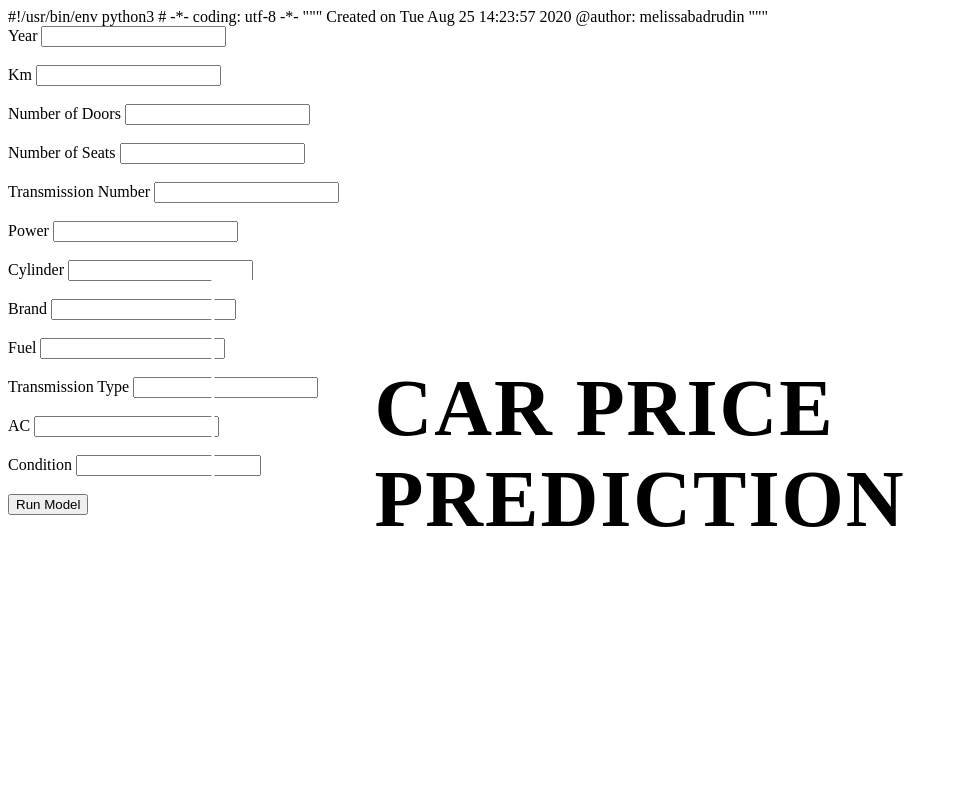
After one commit to melissabadrudin/Final_project, a Flask app: template Flask Class/templates/saved.html in a window 1280 px wide. The commit adds this page. Shown: the whole page, without its empty margins (0-958 px from the left). Run offline with Flask 2, Linux system fonts and the light colour scheme; the template is opened without the code that fills it, so the values that code supplies are empty; parts of the project's set-up code (start-up, migrations or seed data) failed here and were passed over.

Commit message:
commit front end finalized

```diff
--- /dev/null
+++ b/Flask Class/templates/saved.html
@@ -0,0 +1,86 @@
+#!/usr/bin/env python3
+# -*- coding: utf-8 -*-
+"""
+Created on Tue Aug 25 14:23:57 2020
+
+@author: melissabadrudin
+"""
+
+
+
+<!doctype html>
+<html lang="en">
+<head>
+  <meta charset="utf-8">
+  <title>Final Project</title>
+  <meta name="description" content="The HTML5 Herald">
+  <meta name="author" content="SitePoint">
+  <link rel="stylesheet" href="css/styles.css?v=1.0">
+</head>
+<body>
+
+
+	<div class = "content">
+		<h1> Car Price Prediction </h1>
+		<form action = "/" method="POST">
+			<label> Year</label>
+			<input type="text" name="parameter 1" id="parameter_1">
+			<br>
+			<br>
+			<label> Km</label>
+			<input type="text" name="parameter 2" id="parameter_2">
+			<br>
+			<br>
+			<label> Number of Doors</label>
+			<input type="text" name="parameter 3" id="parameter_3">
+			<br>
+			<br>
+			<label> Number of Seats</label>
+			<input type="text" name="parameter 4" id="parameter_4">
+			<br>
+			<br>
+			<label> Transmission Number</label>
+			<input type="text" name="parameter 5" id="parameter_5">
+			<br>
+			<br>
+			<label> Power</label>
+			<input type="text" name="parameter 6" id="parameter_6">
+			<br>
+			<br>
+			<label> Cylinder</label>
+			<input type="text" name="parameter 7" id="parameter_7">
+			<br>
+			<br>
+			<label> Brand</label>
+			<input type="text" name="parameter 8" id="parameter_8">
+			<br>
+			<br>
+			<label> Fuel</label>
+			<input type="text" name="parameter 9" id="parameter_9">
+			<br>
+			<br>
+			<label> Transmission Type</label>
+			<input type="text" name="parameter 10" id="parameter_10">
+			<br>
+			<br>
+			<label> AC</label>
+			<input type="text" name="parameter 11" id="parameter_11">
+			<br>
+			<br>
+			<label> Condition</label>
+			<input type="text" name="parameter 12" id="parameter_12">
+			<br>
+			<br>
+			<input type="submit" value="Run Model">
+		</form>
+
+	{% for prediction in predictions%}
+
+	<h2> The result of your prediction is {{prediction}} </h2>
+
+	{% endfor%}
+
+	</div>
+  <script src="js/scripts.js"></script>
+</body>
+</html>
--- /dev/null
+++ b/Flask Class/templates/styles.css
@@ -0,0 +1,59 @@
+@import "https://fonts.googleapis.com/css?family=Lato:100"
+
+*{
+    margin:0;
+    padding:0;
+    box-sizing: border-box;
+
+}
+
+html{
+    front - size: 10px;
+    font - family: "Lato", Arial, sans-serif;
+
+}
+
+section{
+    width:100%;
+    height:100vh;
+    color:#fff;
+    background: linear-gradient(-45deg,#EE7752,#E73C7E,#23A6D5,#23D5AB);
+    background-size: 400% 400%;
+    position: relative;
+    animation: change 10s ease-in-out infinite;
+
+}
+
+h1{
+    font-size: 5rem;
+    text-transform: uppercase;
+    letter-spacing: 2px;
+    border: 3px solid #fff;
+    position: absolute;
+    top: 50%;
+    left: 50%;
+    transform:translate(-50%, -50%);
+    padding: 5rem 10rem;
+
+}
+
+div
+
+
+
+@keyframes change {
+    0%{
+        background-position: 0 50%;
+    }
+
+    50%{
+        background-position:100% 50%;
+
+    }
+
+    100%{
+        background-position:0 50%;
+
+    }
+
+}
```
Also changed, not shown: Flask Class/templates/index.html (added, +22 -0 lines), Flask Class/templates/main.html (+179 -18 lines), Flask Class/templates/trash.txt (added, +13 -0 lines), 1 other file.
